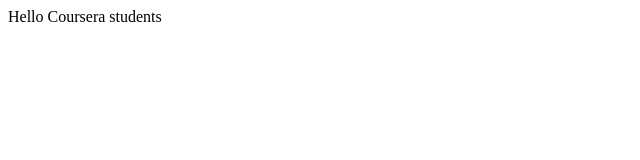
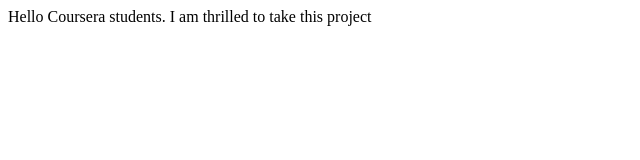
Before and after one commit to adarshqrd/coursera-angular, a plain HTML site: page index.html in a window 1280 px wide. Shown: the whole page, without its empty margins (0-640 px from the left). Drawn offline with Linux system fonts and the light colour scheme.

Commit message:
Next commit

```diff
--- a/index.html
+++ b/index.html
@@ -5,6 +5,6 @@
     <title>Hello Coursera</title>
   </head>
   <body>
-    Hello Coursera students
+    Hello Coursera students. I am thrilled to take this project
   </body>
 </html>
```
